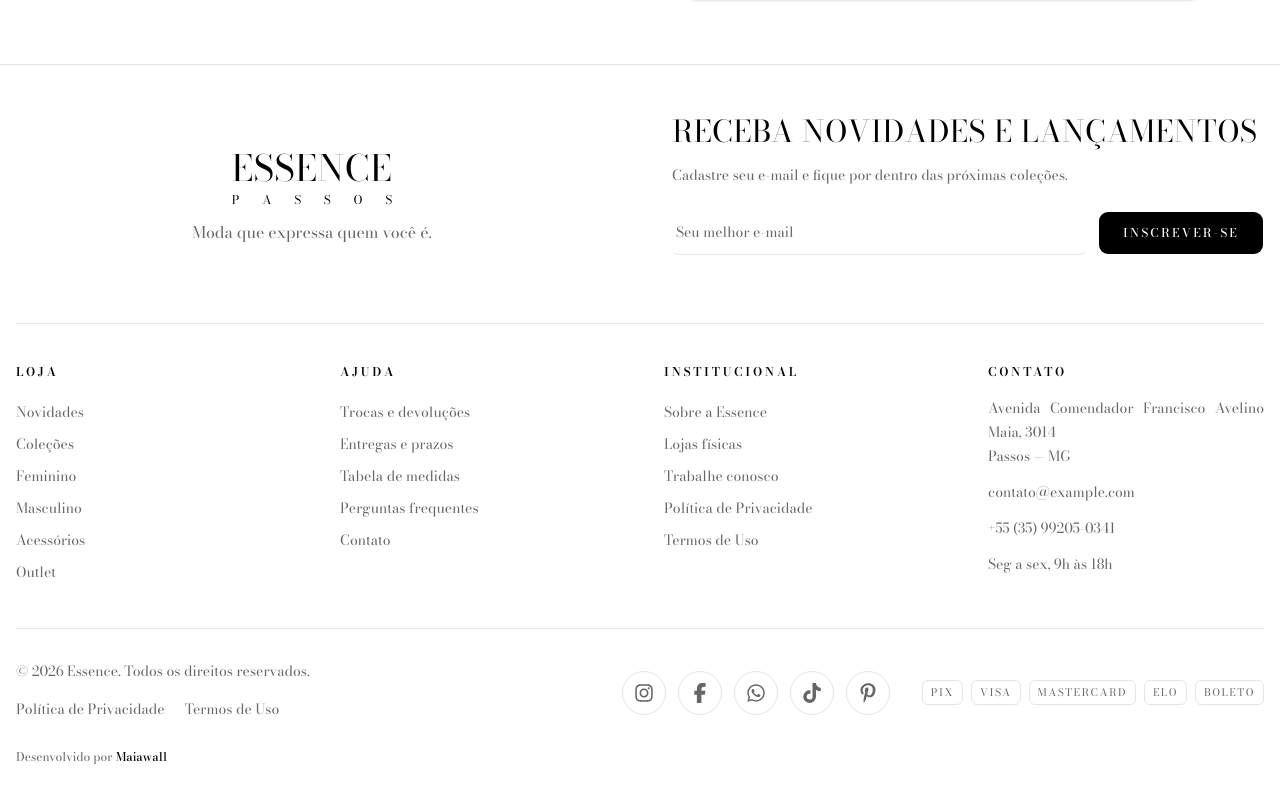
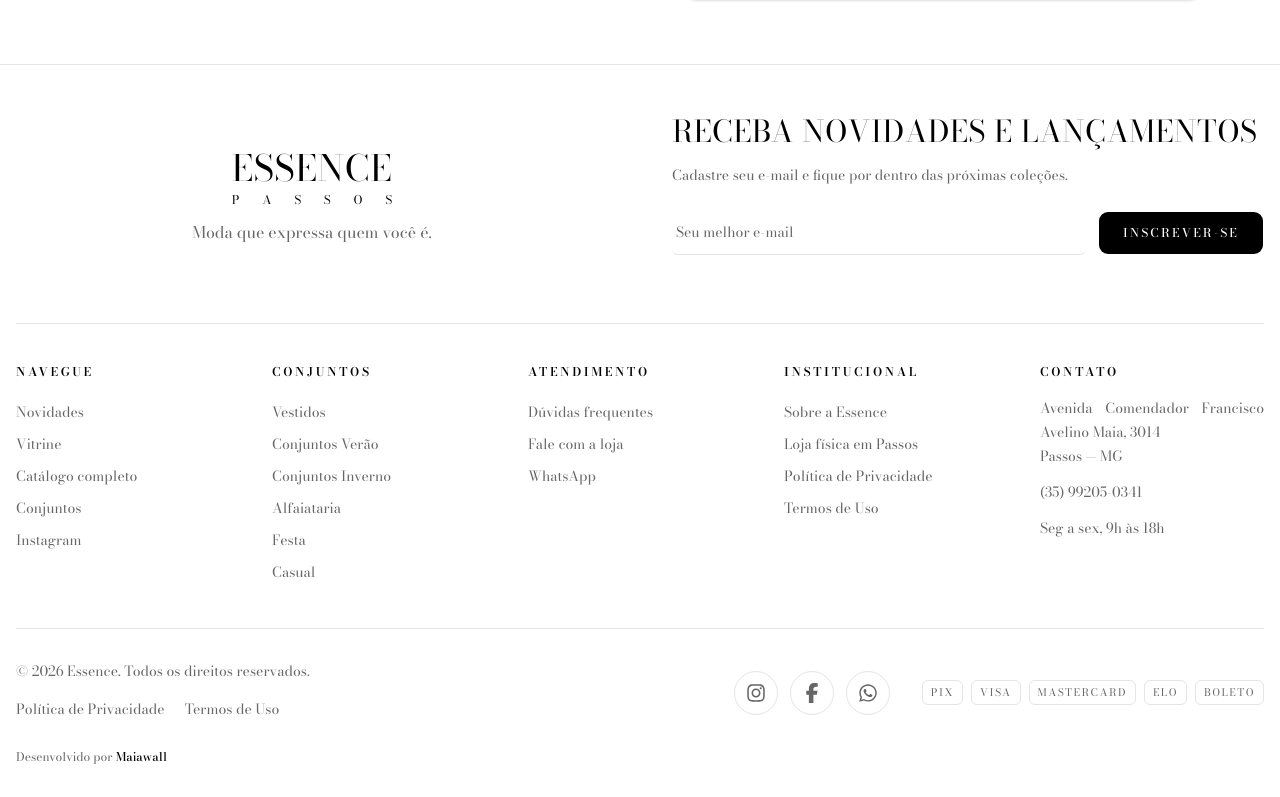
Before and after one commit to wallacemaia2007/Essence_Web, a Next.js app: page /contato in a window 1280 px wide. Shown: the part 1139-1936 px from the top of the page. Built offline with nearby package versions, Linux system fonts and the light colour scheme; no server answers.

Commit message:
feat: enhance footer and social links with updated contact information and external links

```diff
--- a/src/components/layout/footer.tsx
+++ b/src/components/layout/footer.tsx
@@ -15,6 +15,9 @@ const linkClassName =
 export function Footer() {
   const currentYear = new Date().getFullYear();
   const { contato } = footerData;
+  const emailConfigurado = !contato.email
+    .toLowerCase()
+    .endsWith("@example.com");
 
   return (
     <footer>
@@ -51,7 +54,7 @@ export function Footer() {
           </div>
 
           {/* 2. Colunas de links (acordeão no mobile) */}
-          <div className="border-border border-t md:grid md:grid-cols-2 md:gap-x-12 md:gap-y-10 md:pt-10 lg:grid-cols-4">
+          <div className="border-border border-t md:grid md:grid-cols-2 md:gap-x-12 md:gap-y-10 md:pt-10 lg:grid-cols-5 lg:gap-x-8">
             {footerData.grupos.map((group) => (
               <FooterColumn key={group.title} title={group.title}>
                 <nav aria-label={group.title}>
@@ -69,6 +72,7 @@ export function Footer() {
                     </span>
                   ))}
                 </p>
+                {emailConfigurado ? (
                   <p>
                     <a
                       href={`mailto:${contato.email}`}
@@ -77,6 +81,7 @@ export function Footer() {
                       {contato.email}
                     </a>
                   </p>
+                ) : null}
                 <p>
                   <a
                     href={contato.whatsapp}
@@ -154,13 +159,35 @@ export function Footer() {
 function FooterLinkList({ links }: { links: readonly FooterLink[] }) {
   return (
     <ul>
-      {links.map((link) => (
+      {links.map((link) => {
+        const label = (
+          <span className="nav-link-animated">
+            {link.label}
+            {link.external ? (
+              <span className="sr-only"> (abre em uma nova aba)</span>
+            ) : null}
+          </span>
+        );
+
+        return (
           <li key={link.label} className="pl-0 before:hidden">
+            {link.external ? (
+              <a
+                href={link.href}
+                target="_blank"
+                rel="noopener noreferrer"
+                className={linkClassName}
+              >
+                {label}
+              </a>
+            ) : (
               <SamePageScrollLink href={link.href} className={linkClassName}>
-            <span className="nav-link-animated">{link.label}</span>
+                {label}
               </SamePageScrollLink>
+            )}
           </li>
-      ))}
+        );
+      })}
     </ul>
   );
 }
--- a/src/data/footer.ts
+++ b/src/data/footer.ts
@@ -1,10 +1,12 @@
 import { anchors, routes } from "@/constants/routes";
+import { conjuntosData } from "@/data/conjuntos";
 import { contato } from "@/data/contato";
 import { localizacaoLoja } from "@/data/localizacao";
 
 export type FooterLink = {
   label: string;
   href: string;
+  external?: boolean;
 };
 
 export type FooterLinkGroup = {
@@ -12,12 +14,22 @@ export type FooterLinkGroup = {
   links: readonly FooterLink[];
 };
 
-/**
- * PLACEHOLDER: `href: "#"` marca páginas que ainda não existem no projeto.
- * Quando a rota entrar no ar, troque o "#" pelo caminho real (ou adicione a
- * rota em `src/constants/routes.ts` e use aqui).
- */
-const PENDING = "#";
+const whatsappHref = `https://wa.me/${contato.whatsapp.replace(/\D/g, "")}`;
+
+function formatarTelefone(telefone: string) {
+  const digitos = telefone.replace(/\D/g, "");
+  const numeroLocal = digitos.startsWith("55") ? digitos.slice(2) : digitos;
+
+  if (numeroLocal.length === 11) {
+    return `(${numeroLocal.slice(0, 2)}) ${numeroLocal.slice(2, 7)}-${numeroLocal.slice(7)}`;
+  }
+
+  if (numeroLocal.length === 10) {
+    return `(${numeroLocal.slice(0, 2)}) ${numeroLocal.slice(2, 6)}-${numeroLocal.slice(6)}`;
+  }
+
+  return telefone;
+}
 
 export const footerData = {
   marca: "Essence",
@@ -34,45 +46,48 @@ export const footerData = {
 
   grupos: [
     {
-      title: "Loja",
+      title: "Navegue",
       links: [
-        { label: "Novidades", href: PENDING },
-        { label: "Coleções", href: PENDING },
-        { label: "Feminino", href: PENDING },
-        { label: "Masculino", href: PENDING },
-        { label: "Acessórios", href: PENDING },
-        { label: "Outlet", href: PENDING },
+        { label: "Novidades", href: anchors.novidades },
+        { label: "Vitrine", href: anchors.vitrine },
+        { label: "Catálogo completo", href: routes.colecao },
+        { label: "Conjuntos", href: anchors.conjuntos },
+        { label: "Instagram", href: anchors.instagram },
       ],
     },
     {
-      title: "Ajuda",
+      title: "Conjuntos",
+      links: conjuntosData.itens.map((conjunto) => ({
+        label: conjunto.titulo,
+        href: conjunto.href ?? `${routes.colecao}/${conjunto.id}`,
+      })),
+    },
+    {
+      title: "Atendimento",
       links: [
-        { label: "Trocas e devoluções", href: PENDING },
-        { label: "Entregas e prazos", href: PENDING },
-        { label: "Tabela de medidas", href: PENDING },
-        { label: "Perguntas frequentes", href: anchors.faq },
-        { label: "Contato", href: routes.contato },
+        { label: "Dúvidas frequentes", href: anchors.faq },
+        { label: "Fale com a loja", href: routes.contato },
+        { label: "WhatsApp", href: whatsappHref, external: true },
       ],
     },
     {
       title: "Institucional",
       links: [
         { label: "Sobre a Essence", href: routes.sobre },
-        { label: "Lojas físicas", href: PENDING },
-        { label: "Trabalhe conosco", href: PENDING },
+        { label: "Loja física em Passos", href: anchors.localizacao },
         { label: "Política de Privacidade", href: routes.politicaPrivacidade },
         { label: "Termos de Uso", href: routes.termosUso },
       ],
     },
   ] satisfies FooterLinkGroup[],
 
-  /** O endereço foi confirmado; email e telefone continuam configuráveis. */
+  /** O endereço e o telefone usam os dados de localização e WhatsApp cadastrados. */
   contato: {
     titulo: "Contato",
     endereco: localizacaoLoja.endereco,
     email: contato.email,
-    telefone: contato.telefone,
-    whatsapp: `https://wa.me/${contato.whatsapp}`,
+    telefone: formatarTelefone(contato.whatsapp),
+    whatsapp: whatsappHref,
     horario: "Seg a sex, 9h às 18h",
   },
 
--- a/src/data/social.ts
+++ b/src/data/social.ts
@@ -30,14 +30,4 @@ export const socialLinks = [
     href: whatsappUrl,
     label: "WhatsApp",
   },
-  {
-    platform: "tiktok",
-    href: "https://tiktok.com",
-    label: "TikTok",
-  },
-  {
-    platform: "pinterest",
-    href: "https://pinterest.com",
-    label: "Pinterest",
-  },
 ] satisfies SocialLink[];
```
Lines whose indentation alone changed are shown as unchanged.
